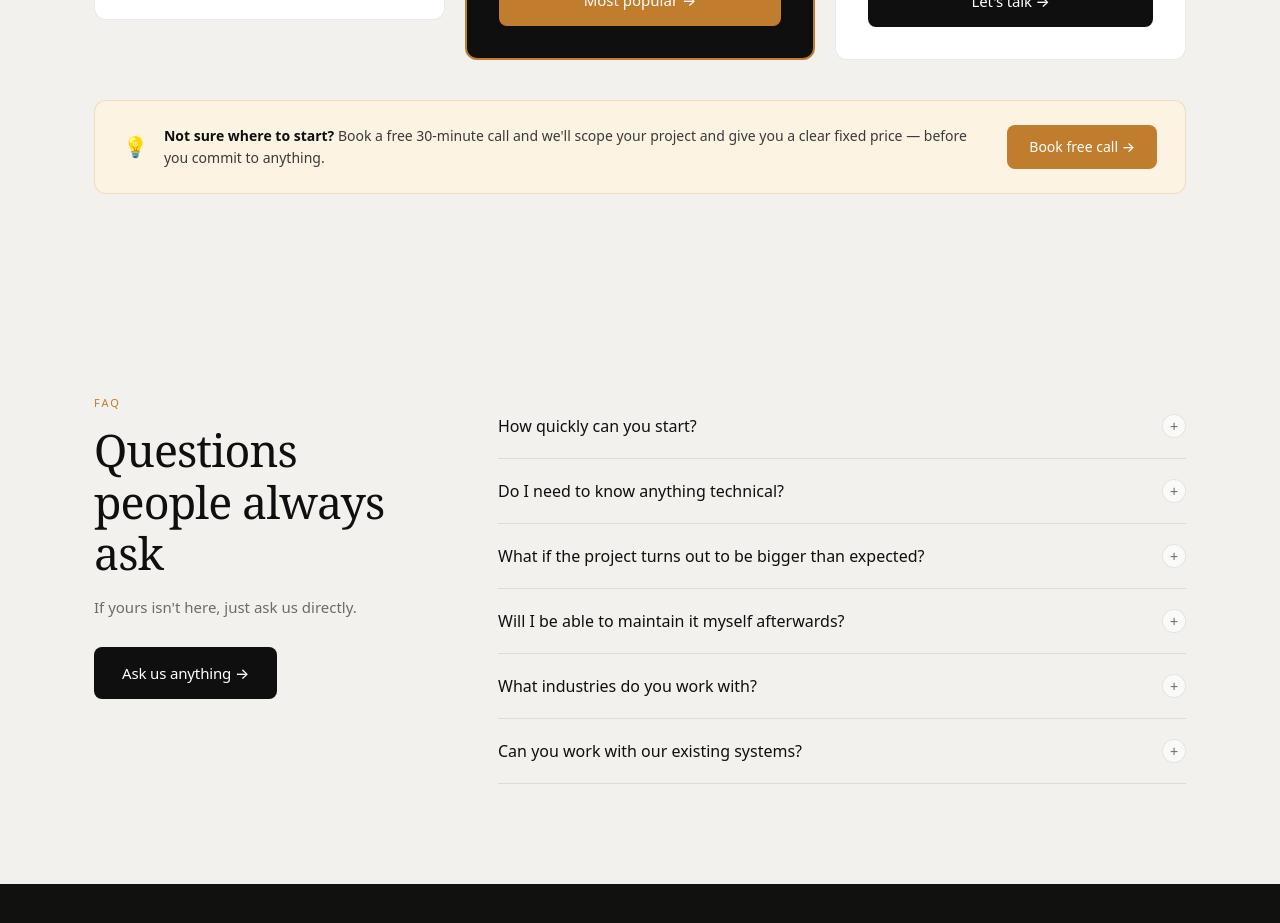
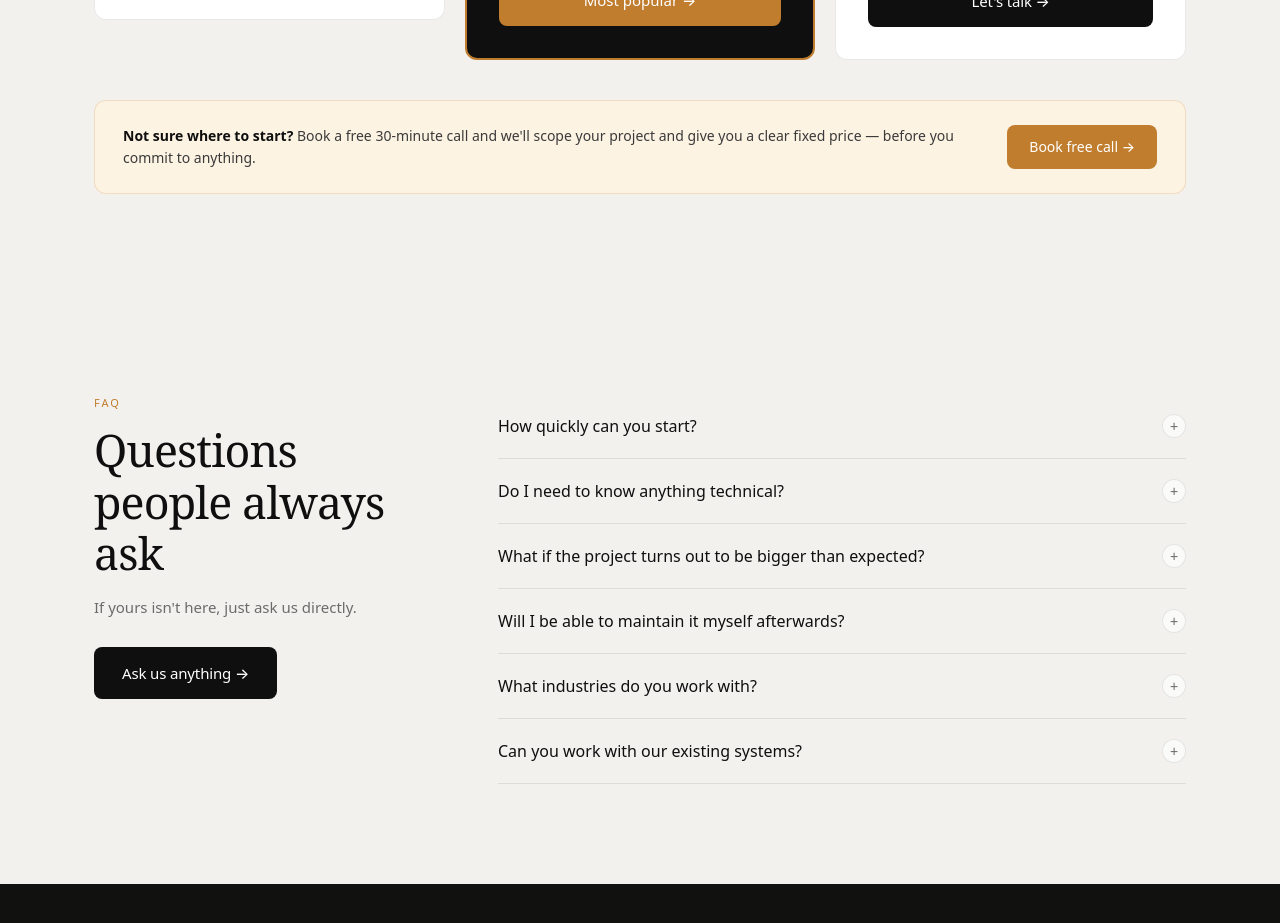
Before and after one commit to printpeachstudio-blip/lexalytic, a Next.js app: page / in a window 1280 px wide. Shown: the part 10200-11123 px from the top of the page. Built offline with nearby package versions, Linux system fonts and the light colour scheme.

Commit message:
fix FAQ industries question, remove pricing emoji

```diff
--- a/components/Pricing.tsx
+++ b/components/Pricing.tsx
@@ -111,7 +111,7 @@ export default function Pricing() {
           background: 'var(--amber-bg)', border: '1px solid rgba(193,125,46,0.2)',
           borderRadius: 'var(--radius-lg)', display: 'flex', alignItems: 'center', gap: '16px', flexWrap: 'wrap',
         }}>
-          <span style={{ fontSize: '20px' }}>💡</span>
+
           <p style={{ fontSize: '14px', color: 'var(--ink-2)', flex: 1, minWidth: '200px' }}>
             <strong style={{ color: 'var(--ink)' }}>Not sure where to start?</strong> Book a free 30-minute call and we'll scope your project and give you a clear fixed price — before you commit to anything.
           </p>
```
